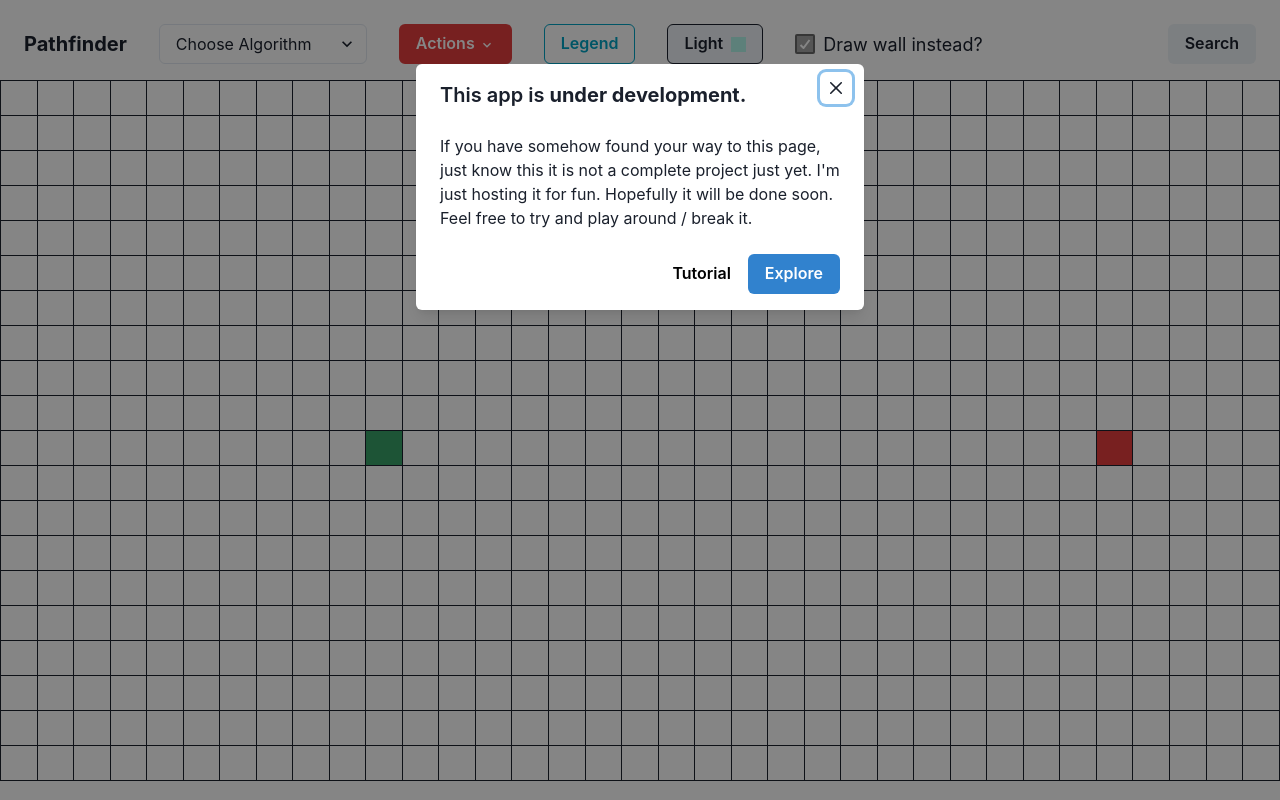
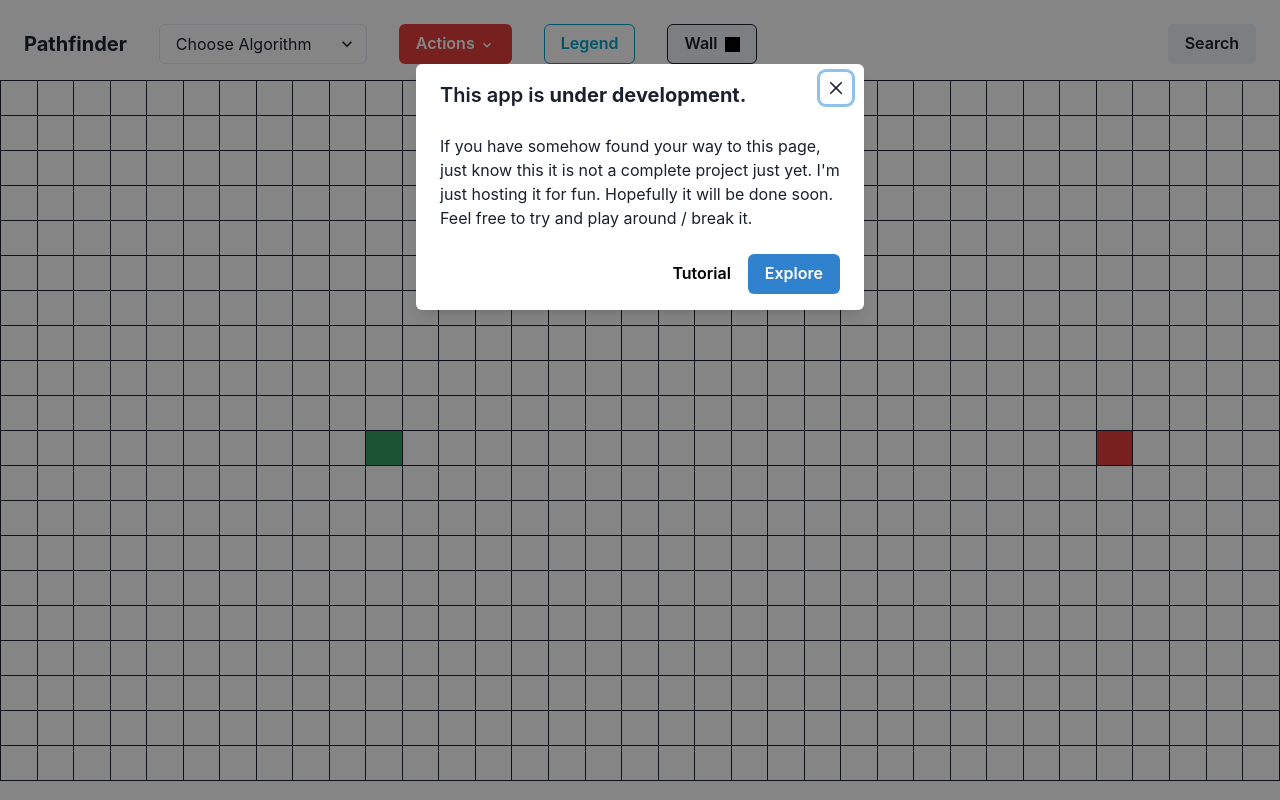
Before and after one commit to ad-world/pathfinder, a React (Vite) app: page / in a window 1280 px wide. Built offline with nearby package versions, Linux system fonts and the light colour scheme.

Commit message:
Add Wall to Weight Dropdown

```diff
--- a/src/components/navigation/Navigation.tsx
+++ b/src/components/navigation/Navigation.tsx
@@ -1,4 +1,4 @@
-import { Box, Button, Checkbox, HStack, Heading, Menu, MenuButton, MenuItem, MenuList, Select, Text } from "@chakra-ui/react";
+import { Box, Button, HStack, Heading, Menu, MenuButton, MenuItem, MenuList, Select, Text } from "@chakra-ui/react";
 import {
     ANIMATION_SPEED,
     Algorithms,
@@ -18,6 +18,7 @@ import Legend from "../legend/Legend";
 import { dijkstra } from "../../algorithms/dijkstra";
 import { ChevronDownIcon } from "@chakra-ui/icons";
 import { a_star_search } from "../../algorithms/a-star-search";
+import { Colors } from "../../util/colors";
 
 interface NavigationProps {
     cellGrid: GraphNode[][];
@@ -206,18 +207,21 @@ const Navigation: React.FC<NavigationProps> = ({ cellGrid, setCellGrid, currentW
                     <Menu>
                         <MenuButton as={Button} border={'1px solid'}>
                             <HStack>
-                                <Text>{currentWeight?.title}</Text>
+                                <Text>{isDrawingWall ? 'Wall ' : currentWeight?.title}</Text>
                                 <Box
                                     minW={"15px"}
                                     minH={"15px"}
-                                    bgColor={currentWeight?.color}
+                                    bgColor={isDrawingWall ? Colors.WallNode : currentWeight?.color}
                                 ></Box>
                             </HStack>
                         </MenuButton>
                         <MenuList>
                             {weightedNodes.map(item => {
                                 return (
-                                    <MenuItem onClick={() => setCurrentWeight(item)}>
+                                    <MenuItem onClick={() => {
+                                        setCurrentWeight(item);
+                                        setIsDrawingWall(false);
+                                    }}>
                                         <HStack>
                                             <Text>{item.title}</Text>
                                             <Box
@@ -229,11 +233,15 @@ const Navigation: React.FC<NavigationProps> = ({ cellGrid, setCellGrid, currentW
                                     </MenuItem>
                                 )
                             })}
+                            <MenuItem onClick={() => setIsDrawingWall(true)}>
+                                <HStack>
+                                    <Text>Wall</Text>
+                                    <Box minW={"15px"} minH={"15px"} bgColor={Colors.WallNode}>
+                                    </Box>
+                                </HStack>
+                            </MenuItem>
                         </MenuList>
                     </Menu>
-                    <Checkbox size='lg' isChecked={isDrawingWall} onChange={e => setIsDrawingWall(e.target.checked)} colorScheme='blackAlpha'>
-                        Draw wall instead?
-                    </Checkbox>
                 </HStack>
 
                 <HStack>
```
